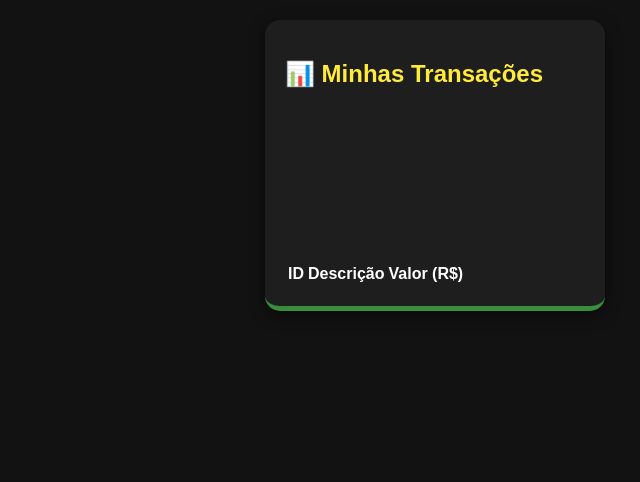
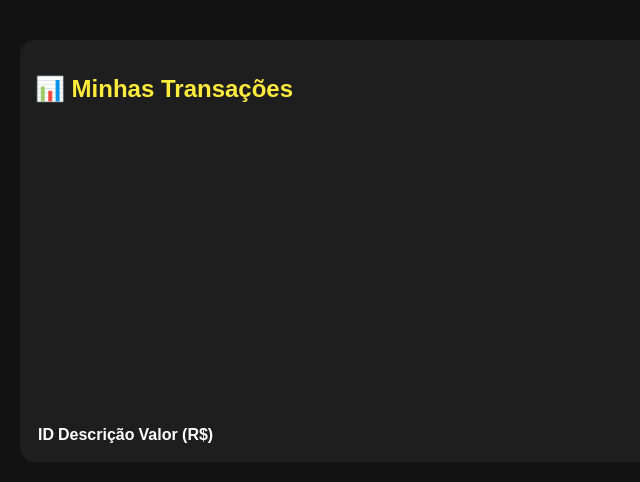
Before and after one commit to tamiresalef1-alt/api-financeira, a website: page index.html in a window 1280 px wide. Shown: the whole page, without its empty margins (205-845 px from the left). Drawn offline with nearby package versions, Linux system fonts and the light colour scheme; no server answers.

Commit message:
ajuste para celular

```diff
--- a/index.html
+++ b/index.html
@@ -18,12 +18,16 @@ body {
 
 /* Isso deixa o quadrado do gráfico escuro e moderno */
 .container {
+    width: 95%;
     max-width: 800px;
+    margin: 20px auto; /* Centraliza tudo */
     background-color: #1e1e1e;
-    padding: 20px;
+    padding: 15px;
     border-radius: 15px;
-    box-shadow: 0 4px 15px rgba(0,0,0,0.5);
-    border-bottom: 5px solid #388e3c; /* Detalhe verde embaixo */
+} /* VERIFIQUE SE ESSA CHAVE ESTÁ AQUI */
+
+h2 {
+    color: #ffeb3b; /* Título em Amarelo Reggae */
 }
 
 h2 {
@@ -33,9 +37,13 @@ h2 {
 </head>
 <body>
     <div class="container">
-        <h2>📊 Minhas Transações</h2>
+    <h2>📊 Minhas Transações</h2>
+
+    <div style="position: relative; height: 300px; width: 100%;">
         <canvas id="meuGrafico"></canvas>
-        <table id="tabelaDados">
+    </div>
+
+    <table id="tabelaDados">
             <thead>
                 <tr>
                     <th>ID</th>
```
